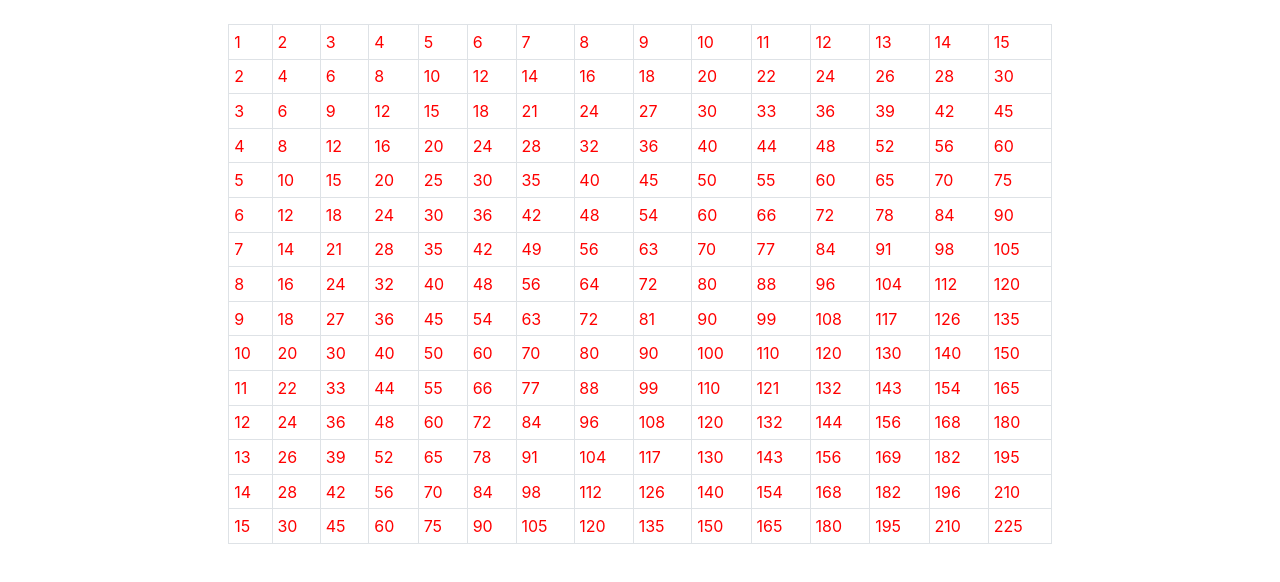
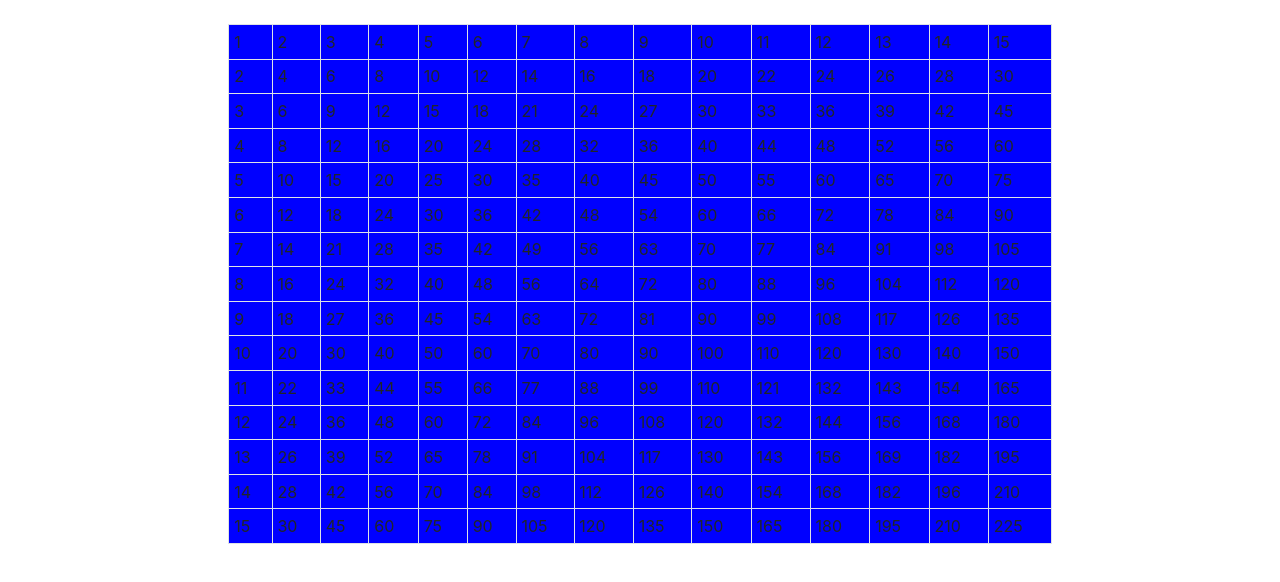
Before and after one commit to jjuarez2902/BattleShip, a plain HTML site: page views/index.html in a window 1280 px wide. Shown: the part 56-638 px from the top of the page. Drawn offline with nearby package versions, Linux system fonts and the light colour scheme.

Commit message:
Continued adding in special cells indicies :llama:

```diff
--- a/js/index.js
+++ b/js/index.js
@@ -4,8 +4,8 @@
 let row = ""; // host current row of Scrabble table
 let cell = "" // host current cell in current row of Scrabble table
 
-let colorInCell = function(cell, cell_id, triple_word_idxs){
-    cell.style.color = 'red';
+let colorInCell = function(cell, color){
+    cell.style.backgroundColor = color;
 };
 
 let createTable = function(){ // let's initialize the Scrabble Board!
@@ -16,13 +16,13 @@ let createTable = function(){ // let's initialize the Scrabble Board!
             cell = document.createElement('td');
             cell.textContent = (i + 1) * (j + 1);
             cell.id = `${i},${j}`;
-            colorInCell(cell, cell.id, triple_word_idxs);
+            colorInCell(cell, 'blue');
             //console.log(cell.id);
             row.appendChild(cell);
             document.getElementById('scrabble-table').appendChild(row);
-        }
-    }
-};
+        } // end inner for
+    } // end outer for
+}; // end createTable()
 
 window.onload = function(){
     createTable();
--- a/js/specialcells.js
+++ b/js/specialcells.js
@@ -1,5 +1,16 @@
+// Jorge Juarez - specialcells.js
+// .js file used to house cells in Scrabble table with special events attached to them
+// also include associated functions with them
 
-let triple_word_idxs = [initPt(0, 0), initPt(0, 7), initPt(0, 14),
+const double_letter_idx = [initPt(0,3), initPt(0,11),
+    initPt(2,6), initPt(2,8), initPt(3,0), initPt(3,7),
+];
+
+const triple_letter_idx = [];
+
+const double_word_idx = [];
+
+const triple_word_idxs = [initPt(0, 0), initPt(0, 7), initPt(0, 14),
     initPt(7, 0), initPt(7, 7), initPt(7, 14),
     initPt(14, 0), initPt(14, 7), initPt(14, 14)
 ];
```
Also changed, not shown: views/index.html (+2 -2 lines).
